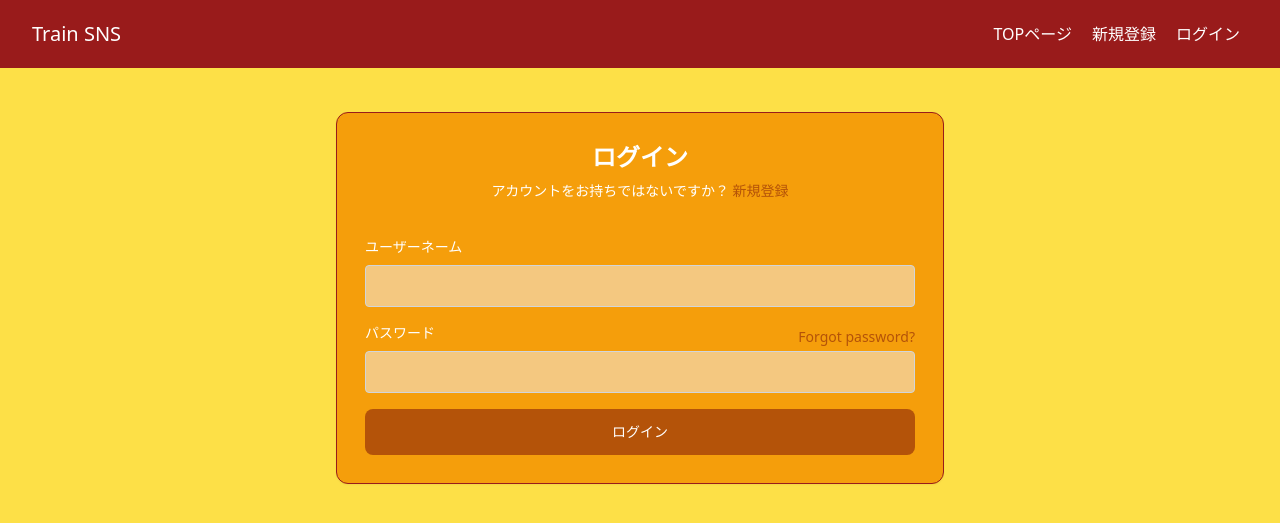
After one commit to tomohiro-1210/django-train-post, a Django app: page /sns/login/ in a window 1280 px wide. The commit adds this page. Shown: the top 523 px of the page. Run offline with Django 5.2, Linux system fonts and the light colour scheme; some libraries are stand-ins or nearby versions.

Commit message:
投稿一覧とログアウト機能の実装

```diff
--- a/templates/base.html
+++ b/templates/base.html
@@ -18,6 +18,11 @@
       <nav class="md:ml-auto flex flex-wrap items-center text-base justify-center">
         <a href="{% url 'top' %}" class="mr-5 hover:text-gray-900">TOPページ</a>
         <a href="{% url 'signup' %}" class="mr-5 hover:text-gray-900">新規登録</a>
+        <a href="{% url 'login' %}" class="mr-5 hover:text-gray-900">ログイン</a>
+        {% if user.is_authenticated %}
+        <a href="{% url 'list' %}" class="mr-5 hover:text-gray-900">投稿一覧</a>
+        <a href="{% url 'logout' %}" class="mr-5 hover:text-gray-900">ログアウト</a>
+        {% endif %}
       </nav>
     </div>
   </header>
--- /dev/null
+++ b/templates/login.html
@@ -0,0 +1,70 @@
+{% extends 'base.html' %}
+{% block site_title %}
+ログイン
+{% endblock site_title %}
+
+{% block content %}
+<section class="w-full md:w-2/3 lg:w-1/2 mx-auto">
+    <div class="p-4">
+        <div class="mt-7 bg-amber-500 border border-red-800 rounded-xl shadow-sm dark:bg-neutral-900 dark:border-neutral-700">
+            <div class="p-4 sm:p-7">
+              <div class="text-center">
+                <h1 class="block text-2xl font-bold text-white dark:text-white">ログイン</h1>
+                <p class="mt-2 text-sm text-white dark:text-neutral-400">
+                  アカウントをお持ちではないですか？
+                  <a class="text-amber-700 decoration-2 hover:underline focus:outline-none focus:underline font-medium dark:text-blue-500" href="../examples/html/signup.html">
+                    新規登録
+                  </a>
+                </p>
+                <p class="text-red-900 font-bold py-2">{{ error }}</p>
+              </div>
+
+              <div class="mt-5">
+
+                <!-- Form -->
+                <form method="POST">
+                    {% csrf_token %}
+                  <div class="grid gap-y-4">
+                    <!-- Form Group -->
+                    <div>
+                      <label for="username" class="block text-sm mb-2 text-white">ユーザーネーム</label>
+                      <div class="relative">
+                        <input type="text" id="username" name="username" class="w-full bg-gray-100 bg-opacity-50 rounded border border-gray-300 focus:border-indigo-500 focus:bg-white focus:ring-2 focus:ring-indigo-200 text-base outline-none text-gray-700 py-1 px-3 leading-8 transition-colors duration-200 ease-in-out">
+                        <div class="hidden absolute inset-y-0 end-0 pointer-events-none pe-3">
+                          <svg class="size-5 text-red-500" width="16" height="16" fill="currentColor" viewBox="0 0 16 16" aria-hidden="true">
+                            <path d="M16 8A8 8 0 1 1 0 8a8 8 0 0 1 16 0zM8 4a.905.905 0 0 0-.9.995l.35 3.507a.552.552 0 0 0 1.1 0l.35-3.507A.905.905 0 0 0 8 4zm.002 6a1 1 0 1 0 0 2 1 1 0 0 0 0-2z"/>
+                          </svg>
+                        </div>
+                      </div>
+                      <p class="hidden text-xs text-red-600 mt-2" id="email-error">Please include a valid email address so we can get back to you</p>
+                    </div>
+                    <!-- End Form Group -->
+
+                    <!-- Form Group -->
+                    <div>
+                      <div class="flex justify-between items-center">
+                        <label for="password" class="block text-sm mb-2 text-white">パスワード</label>
+                        <a class="inline-flex items-center gap-x-1 text-sm text-amber-700 decoration-2 hover:underline focus:outline-none focus:underline font-medium dark:text-blue-500" href="../examples/html/recover-account.html">Forgot password?</a>
+                      </div>
+                      <div class="relative">
+                        <input type="password" id="password" name="password" class="w-full bg-gray-100 bg-opacity-50 rounded border border-gray-300 focus:border-indigo-500 focus:bg-white focus:ring-2 focus:ring-indigo-200 text-base outline-none text-gray-700 py-1 px-3 leading-8 transition-colors duration-200 ease-in-out">
+                        <div class="hidden absolute inset-y-0 end-0 pointer-events-none pe-3">
+                          <svg class="size-5 text-red-500" width="16" height="16" fill="currentColor" viewBox="0 0 16 16" aria-hidden="true">
+                            <path d="M16 8A8 8 0 1 1 0 8a8 8 0 0 1 16 0zM8 4a.905.905 0 0 0-.9.995l.35 3.507a.552.552 0 0 0 1.1 0l.35-3.507A.905.905 0 0 0 8 4zm.002 6a1 1 0 1 0 0 2 1 1 0 0 0 0-2z"/>
+                          </svg>
+                        </div>
+                      </div>
+                      <p class="hidden text-xs text-red-600 mt-2" id="password-error">8+ characters required</p>
+                    </div>
+                    <!-- End Form Group -->
+
+                    <button type="submit" class="w-full py-3 px-4 inline-flex justify-center items-center gap-x-2 text-sm font-medium rounded-lg border border-transparent bg-amber-700 text-white hover:bg-amber-600 focus:outline-none focus:bg-blue-700 disabled:opacity-50 disabled:pointer-events-none">ログイン</button>
+                  </div>
+                </form>
+                <!-- End Form -->
+              </div>
+            </div>
+          </div>
+    </div>
+</section>
+{% endblock content %}
--- a/trainpostapp/admin.py
+++ b/trainpostapp/admin.py
@@ -1,3 +1,5 @@
 from django.contrib import admin
+from trainpostapp.models import ListModel
 
 # Register your models here.
+admin.site.register(ListModel)
--- a/trainpostapp/urls.py
+++ b/trainpostapp/urls.py
@@ -1,8 +1,16 @@
 from django.urls import path
 from django.shortcuts import render,redirect
-from .views import index, signupfunc
+from .views import index, signupfunc, loginfunc, dashboard, listfunc, logoutfunc
+
+# ファイル読み込み関連のモジュール
+from django.conf import settings
+from django.conf.urls.static import static
 
 urlpatterns = [
     path('top/', index, name='top'),
+    path('dashboard/', dashboard, name="dashboard"),
     path('signup/', signupfunc, name="signup"),
-]
+    path('login/', loginfunc, name="login"),
+    path('logout/', logoutfunc, name="logout"),
+    path('list/', listfunc, name='list')
+] + static(settings.MEDIA_URL, document_root=settings.MEDIA_ROOT)
--- a/trainpostapp/views.py
+++ b/trainpostapp/views.py
@@ -1,13 +1,24 @@
 from django.shortcuts import render, redirect
 from django.http import HttpResponse
-# Useモデルの読み込み(Django標準搭載)
+# 認証関係のモジュール読み込み(Django標準搭載)
 from django.contrib.auth.models import User
+from django.contrib.auth.decorators import login_required
+# ログインの読み込み
+from django.contrib.auth import login, authenticate, logout
+# 自作物の読み込み
+from .models import ListModel
+
 # Errorの読み込み
 from django.db import IntegrityError
 
 # Create your views here.
 def index(request):
    return HttpResponse('TOPページ')
+
+# ログインのダッシュボード
+@login_required
+def dashboard(request):
+   return HttpResponse('ログイン成功！')
 
 # 新規登録ーページ
 def signupfunc(request):
@@ -33,3 +44,38 @@ def signupfunc(request):
 
    data = {}
    return render(request, template, data)
+
+# ログイン
+def loginfunc(request):
+   template = 'login.html'
+   if request.method == "POST":
+      username = request.POST['username']
+      password = request.POST['password']
+      user = authenticate(request, username=username, password=password)
+      if user is not None:
+         login(request, user)
+         return redirect('list')
+      elif username == '' or password == '':
+         error = "フォームが入力されていません"
+         data = {'error':error}
+         return render(request ,template ,data)
+      else:
+         return redirect('signup')
+
+   data = {}
+   return render(request, template ,data)
+
+# ログアウト
+@login_required
+def logoutfunc(request):
+   logout(request)
+   return redirect('login')
+
+# 投稿一覧
+@login_required
+def listfunc(request):
+   template = 'list.html'
+   object_list = ListModel.objects.all()
+
+   data = {'object_list':object_list}
+   return render(request ,template, data)
```
Also changed, not shown: templates/list.html (added, +55 -0 lines), trainpostapp/models.py (+8 -0 lines), trainpostpj/settings.py (+7 -1 lines), db.sqlite3, trainpostapp/migrations/0001_initial.py (added), 1 other file.
